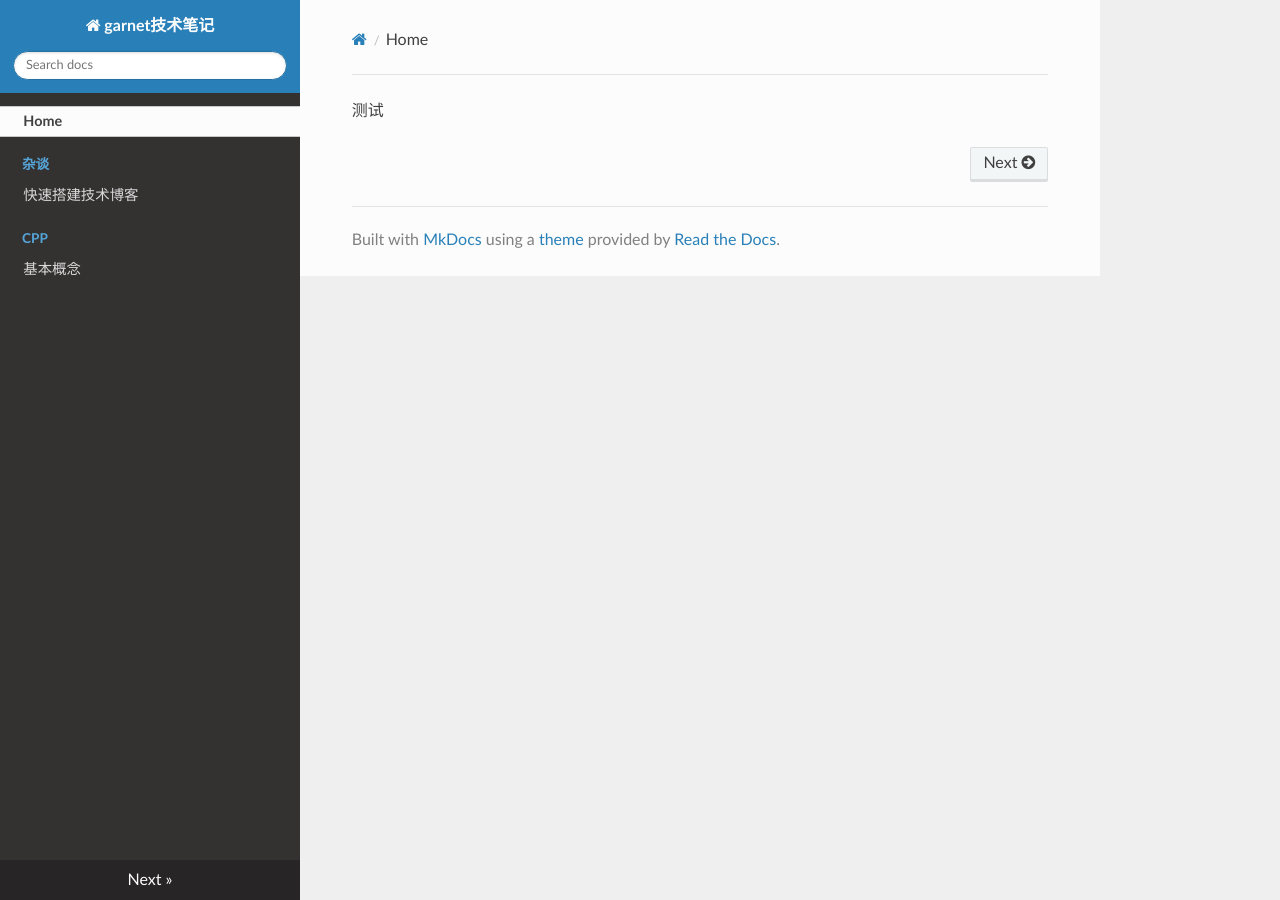
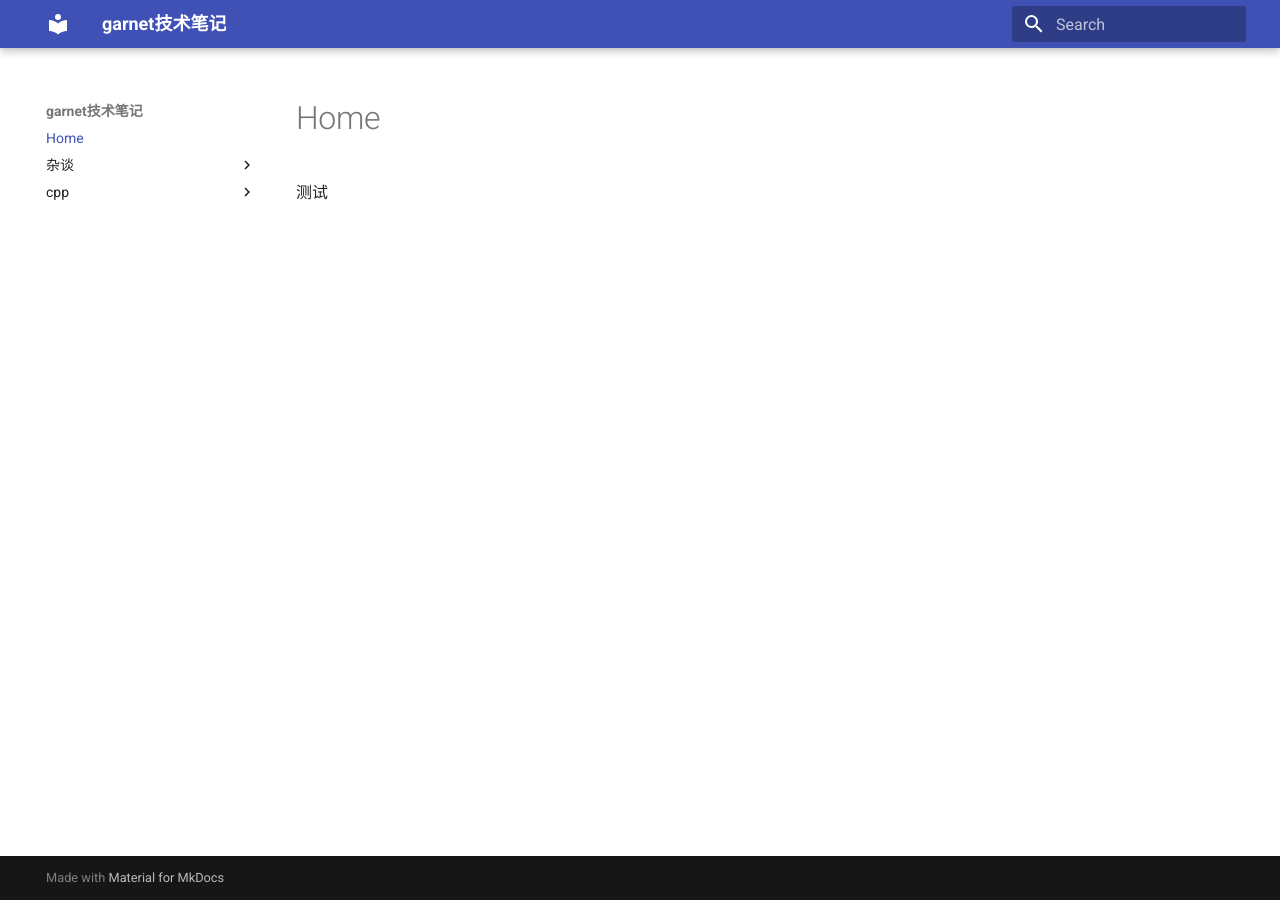
Before and after one commit to ymma98/technotes, an MkDocs documentation site: the page built from docs/index.md, in a window 1280 px wide. Built offline with MkDocs 1.6.1 and Material for MkDocs 9.7.7, drawn with Linux system fonts in a browser that asks for light colours; nearby versions of some CDN libraries.

Commit message:
Update mkdocs.yml

```diff
--- a/mkdocs.yml
+++ b/mkdocs.yml
@@ -16,7 +16,8 @@ markdown_extensions:
   - markdown.extensions.tables
 
 theme:
-  name: readthedocs
+  # name: readthedocs
+  name: material
 
 
 
```
